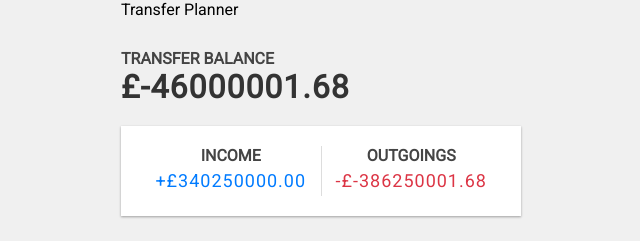
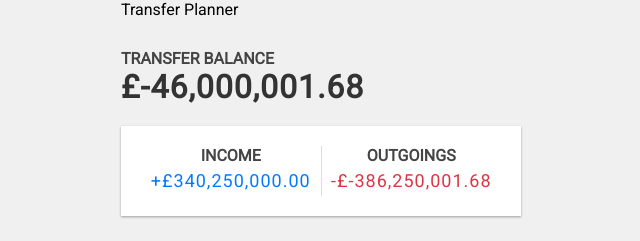
Before and after one commit to DMould123/fm-transfer-budget-app, a Vue app: page / in a window 1280 px wide. Shown: the top 241 px of the page, without its empty margins (319-959 px from the left). Built offline with nearby package versions, Linux system fonts and the light colour scheme.

Commit message:
Add number formatting with commas for large numbers for my transfer balances

```diff
--- a/src/App.vue
+++ b/src/App.vue
@@ -40,7 +40,10 @@
       .reduce((acc, transfer) => {
         return acc + transfer.amount
       }, 0)
-      .toFixed(2)
+      .toLocaleString(undefined, {
+        minimumFractionDigits: 2,
+        maximumFractionDigits: 2
+      })
   })
 
   // Get transfer outgoings
@@ -50,6 +53,9 @@
       .reduce((acc, transfer) => {
         return acc + transfer.amount
       }, 0)
-      .toFixed(2)
+      .toLocaleString(undefined, {
+        minimumFractionDigits: 2,
+        maximumFractionDigits: 2
+      })
   })
 </script>
--- a/src/components/Balance.vue
+++ b/src/components/Balance.vue
@@ -1,6 +1,13 @@
 <template>
   <h4>Transfer Balance</h4>
-  <h1 id="balance">£{{ props.total.toFixed(2) }}</h1>
+  <h1 id="balance">
+    £{{
+      props.total.toLocaleString(undefined, {
+        minimumFractionDigits: 2,
+        maximumFractionDigits: 2
+      })
+    }}
+  </h1>
 </template>
 
 <script setup>
```
